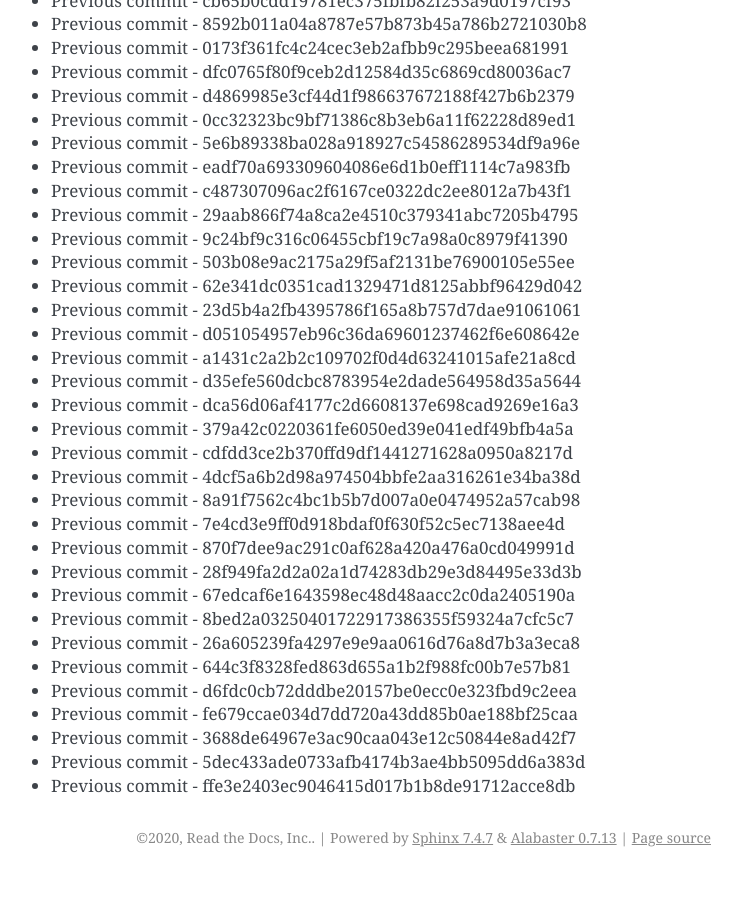
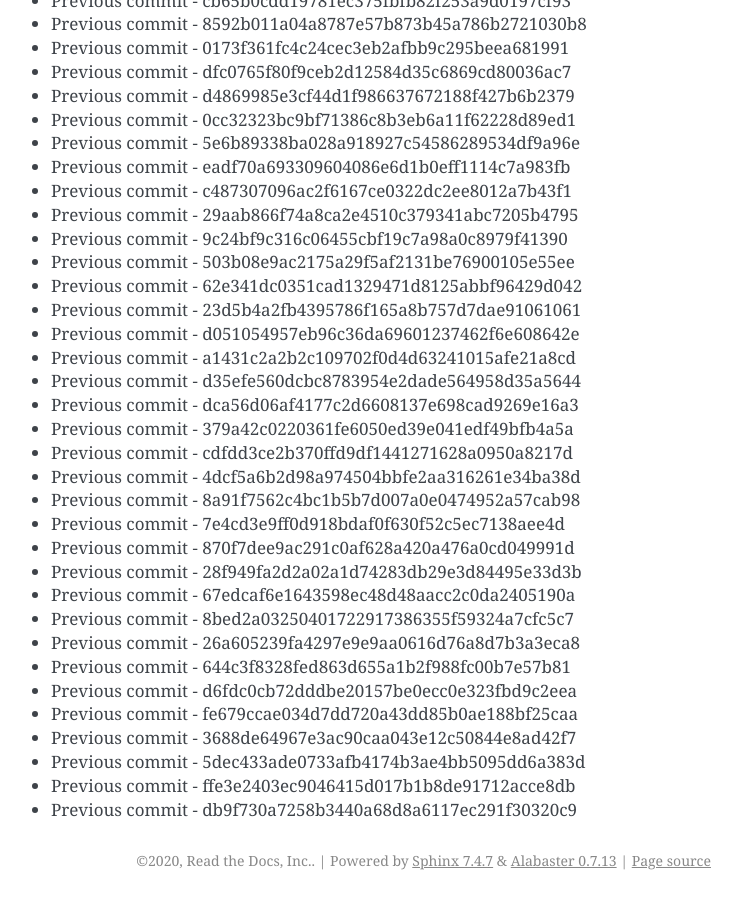
Before and after one commit to readthedocs/rtd-git-stresstest, a Sphinx documentation site: the page built from docs/updates.rst, in a window 1280 px wide and 900 px high, scrolled down 29354 px. Shown: the whole window, without its empty margins (399-1141 px from the left). Built offline with Sphinx 7.4.7, drawn with Linux system fonts in a browser that asks for light colours; before the commit the page ends 30231 px from its top, so only the background shows below that.

Commit message:
Generating commit from previous: db9f730a7258b3440a68d8a6117ec291f30320c9

```diff
--- a/docs/updates.rst
+++ b/docs/updates.rst
@@ -1265,3 +1265,4 @@ It can be tested for any performance characteristics.
 * Previous commit - 3688de64967e3ac90caa043e12c50844e8ad42f7
 * Previous commit - 5dec433ade0733afb4174b3ae4bb5095dd6a383d
 * Previous commit - ffe3e2403ec9046415d017b1b8de91712acce8db
+* Previous commit - db9f730a7258b3440a68d8a6117ec291f30320c9
```
